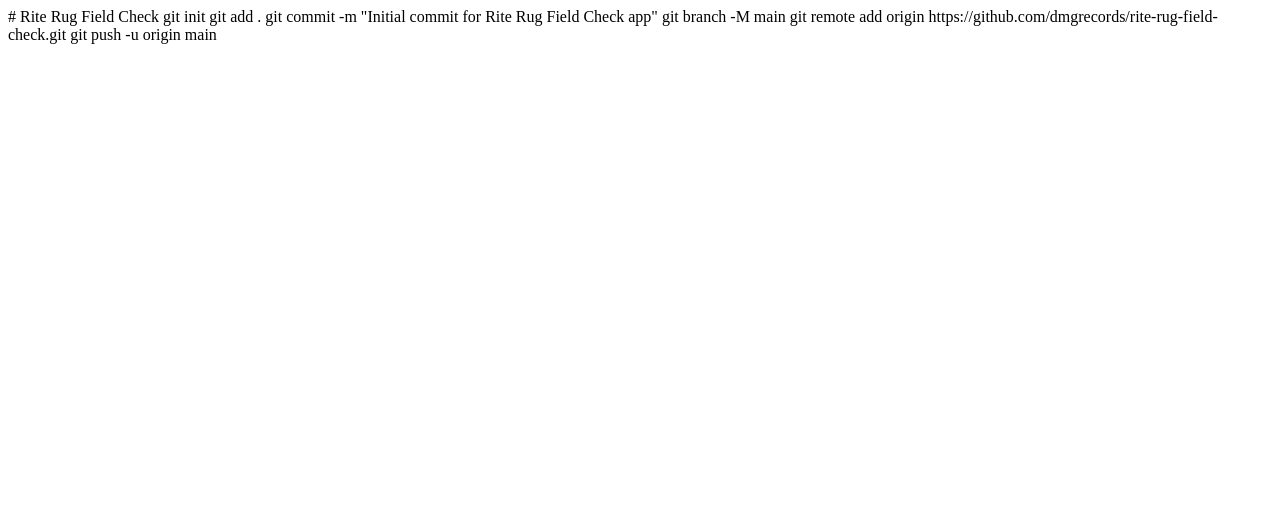
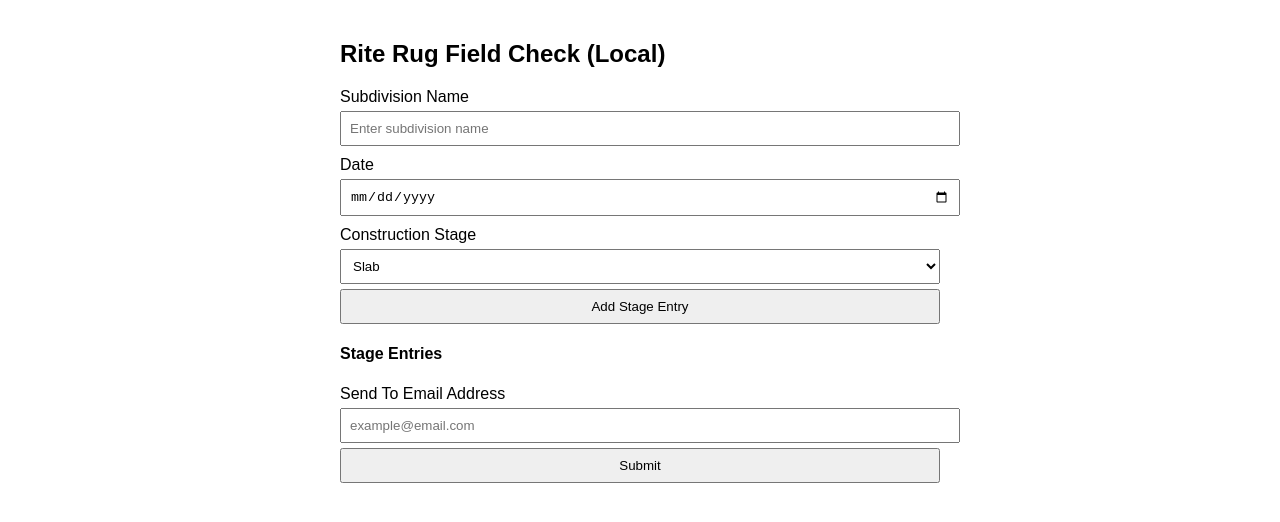
Before and after one commit to DMGRecords/rite-rug-field-check, a plain HTML site: page index.html in a window 1280 px wide. Drawn offline with Linux system fonts and the light colour scheme.

Commit message:
Update index.html

```diff
--- a/index.html
+++ b/index.html
@@ -1,7 +1,105 @@
-# Rite Rug Field Check
-git init
-git add .
-git commit -m "Initial commit for Rite Rug Field Check app"
-git branch -M main
-git remote add origin https://github.com/dmgrecords/rite-rug-field-check.git
-git push -u origin main
+<!DOCTYPE html>
+<html lang="en">
+<head>
+  <meta charset="UTF-8">
+  <title>Rite Rug Field Check</title>
+  <style>
+    body { font-family: Arial; padding: 20px; max-width: 600px; margin: auto; }
+    label { display: block; margin-top: 10px; }
+    input, select, button { padding: 8px; margin-top: 5px; width: 100%; }
+    .stage-list { margin-top: 10px; }
+  </style>
+</head>
+<body>
+
+  <h2>Rite Rug Field Check (Local)</h2>
+
+  <label for="subdivision">Subdivision Name</label>
+  <input type="text" id="subdivision" placeholder="Enter subdivision name" />
+
+  <label for="date">Date</label>
+  <input type="date" id="date" />
+
+  <label for="stage">Construction Stage</label>
+  <select id="stage">
+    <option value="Slab">Slab</option>
+    <option value="Crawlspace">Crawlspace</option>
+    <option value="Framing">Framing</option>
+    <option value="Insulation">Insulation</option>
+    <option value="Roofing">Roofing</option>
+    <option value="Drywall">Drywall</option>
+    <option value="Trim">Trim</option>
+    <option value="Paint">Paint</option>
+    <option value="Tile">Tile</option>
+    <option value="Hardwood">Hardwood</option>
+    <option value="LVP">LVP</option>
+    <option value="Vinyl">Vinyl</option>
+    <option value="Carpet">Carpet</option>
+    <option value="Completion">Completion</option>
+  </select>
+
+  <button onclick="addStage()">Add Stage Entry</button>
+
+  <div class="stage-list" id="stageList"></div>
+
+  <label for="email">Send To Email Address</label>
+  <input type="email" id="email" placeholder="example@email.com" />
+
+  <button onclick="submitData()">Submit</button>
+
+  <script>
+    let entries = [];
+
+    function addStage() {
+      const subdivision = document.getElementById('subdivision').value.trim();
+      const date = document.getElementById('date').value;
+      const stage = document.getElementById('stage').value;
+
+      if (!subdivision || !date) {
+        alert('Please enter subdivision name and date.');
+        return;
+      }
+
+      const entry = { subdivision, date, stage };
+      entries.push(entry);
+      saveToLocalStorage();
+      renderList();
+    }
+
+    function saveToLocalStorage() {
+      localStorage.setItem('fieldCheckData', JSON.stringify(entries));
+    }
+
+    function loadFromLocalStorage() {
+      const data = localStorage.getItem('fieldCheckData');
+      if (data) entries = JSON.parse(data);
+      renderList();
+    }
+
+    function renderList() {
+      const container = document.getElementById('stageList');
+      container.innerHTML = '<h4>Stage Entries</h4>' + entries.map((e, i) =>
+        `<div>${i + 1}. <strong>${e.subdivision}</strong> - ${e.stage} (${e.date})</div>`
+      ).join('');
+    }
+
+    function submitData() {
+      const email = document.getElementById('email').value.trim();
+      if (!email) {
+        alert("Enter a valid email address.");
+        return;
+      }
+
+      const body = encodeURIComponent(entries.map(e =>
+        `Subdivision: ${e.subdivision}\nStage: ${e.stage}\nDate: ${e.date}`
+      ).join('\n\n'));
+
+      window.location.href = `mailto:${email}?subject=Rite Rug Field Check Submission&body=${body}`;
+    }
+
+    // Load existing data
+    loadFromLocalStorage();
+  </script>
+
+</body>
+</html>
```
